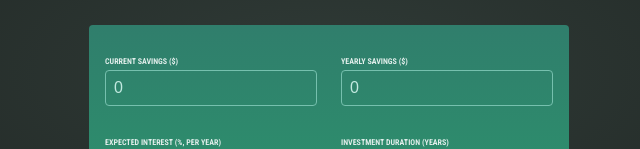
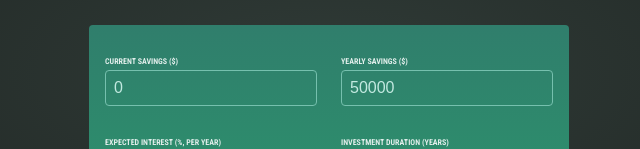
Before and after one commit to NezerZA/react-investment-calculator, a React (Create React App) app: page / in a window 1280 px wide. Shown: the part 201-350 px from the top of the page, without its empty margins (311-951 px from the left). Built offline with nearby package versions, Linux system fonts and the light colour scheme.

Commit message:
Small change in UserInput.js

```diff
--- a/src/components/UserInput/UserInput.js
+++ b/src/components/UserInput/UserInput.js
@@ -3,7 +3,7 @@ import classes from "./UserInput.module.css";
 
 const initialUserInput = {
   "current-savings": 0,
-  "yearly-contribution": 0,
+  "yearly-contribution": 50000,
   "expected-return": 7,
   duration: 10,
 };
```
